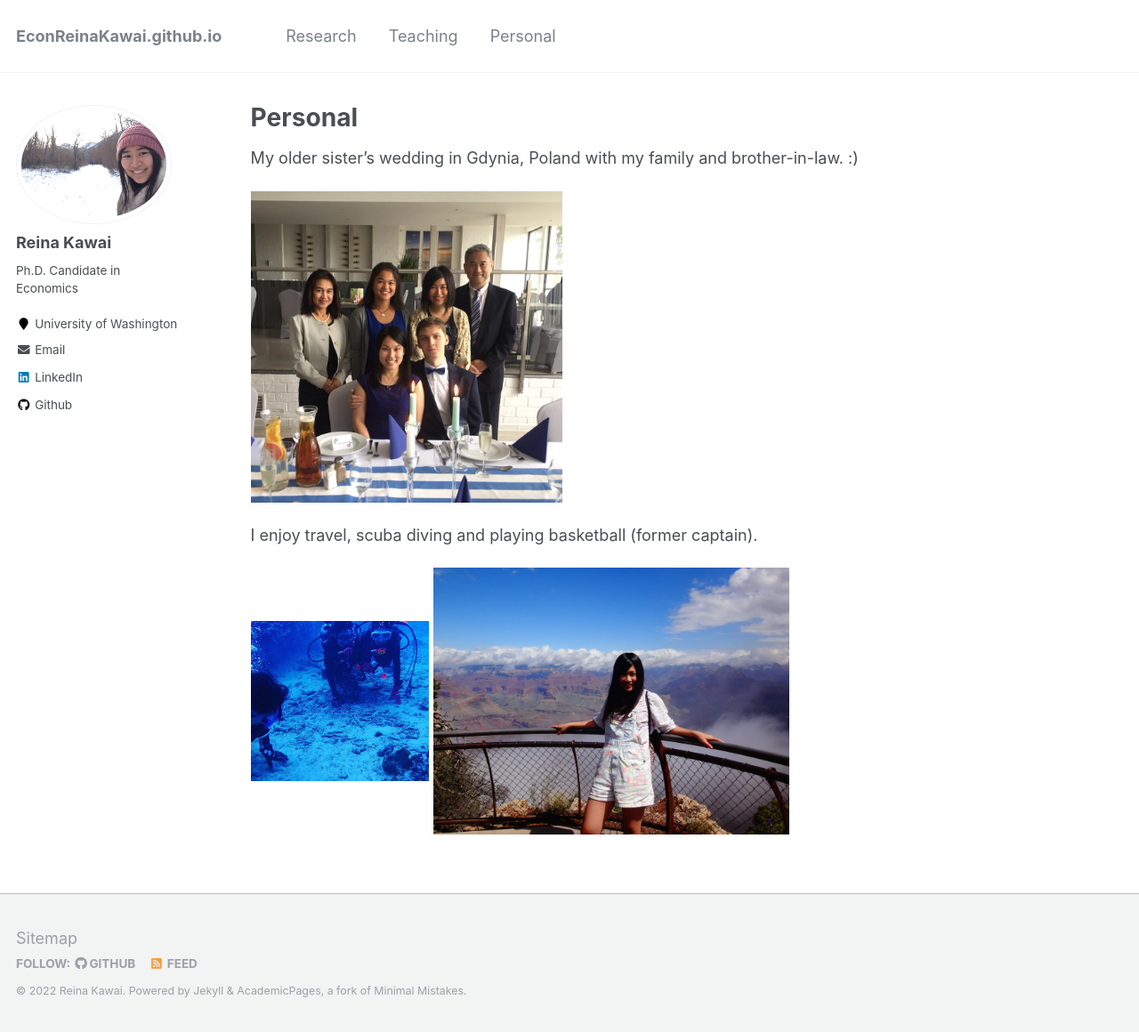
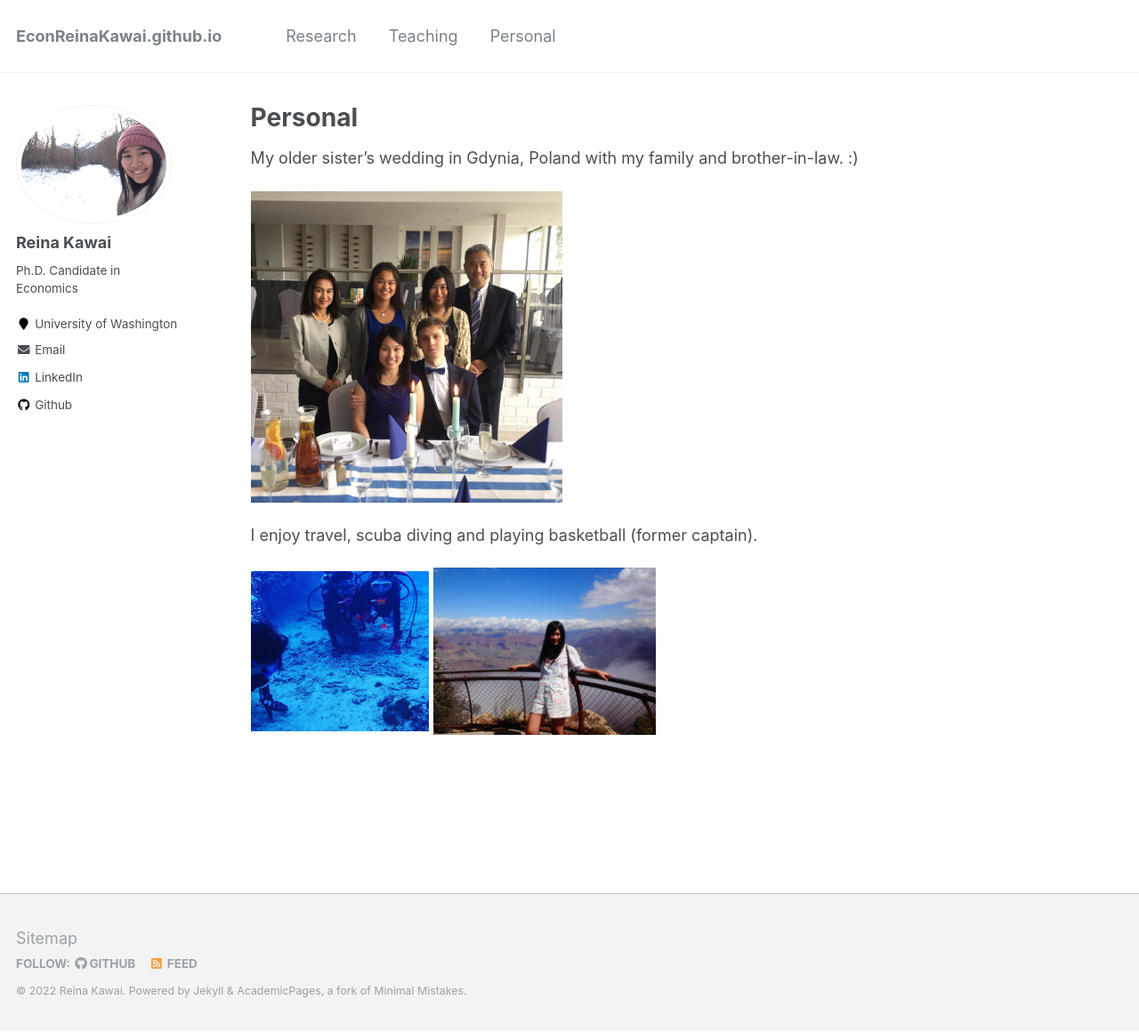
Before and after one commit to Reina-Kawai/Reina-Kawai.github.io, a Jekyll site: the page built from _pages/personal.md, in a window 1280 px wide and 1160 px high. Shown: the whole window at 89% size. Built offline with Jekyll 4.4.1, drawn with Linux system fonts in a browser that asks for light colours.

Commit message:
Update personal.md

```diff
--- a/_pages/personal.md
+++ b/_pages/personal.md
@@ -15,5 +15,5 @@ I enjoy travel, scuba diving and playing basketball (former captain).
 
 <p float="left">
 <img src="https://Reina-Kawai.github.io/images/fam-scuba-diving.jpg" width="200" />
-<img src="https://Reina-Kawai.github.io/images/personal_grand_canyon.jpg" width="400" />
+<img src="https://Reina-Kawai.github.io/images/personal_grand_canyon.jpg" width="250" />
 </p>
```
